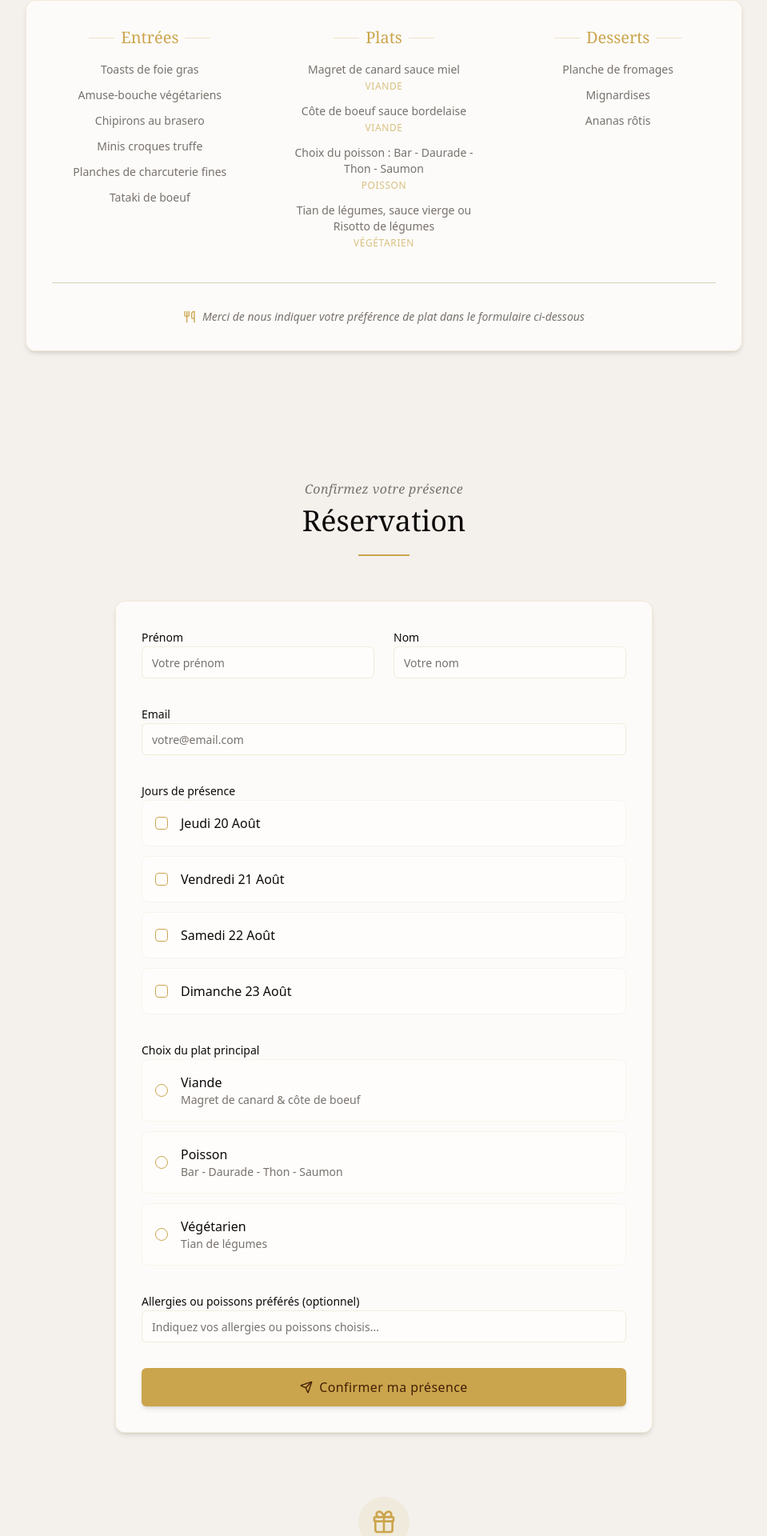
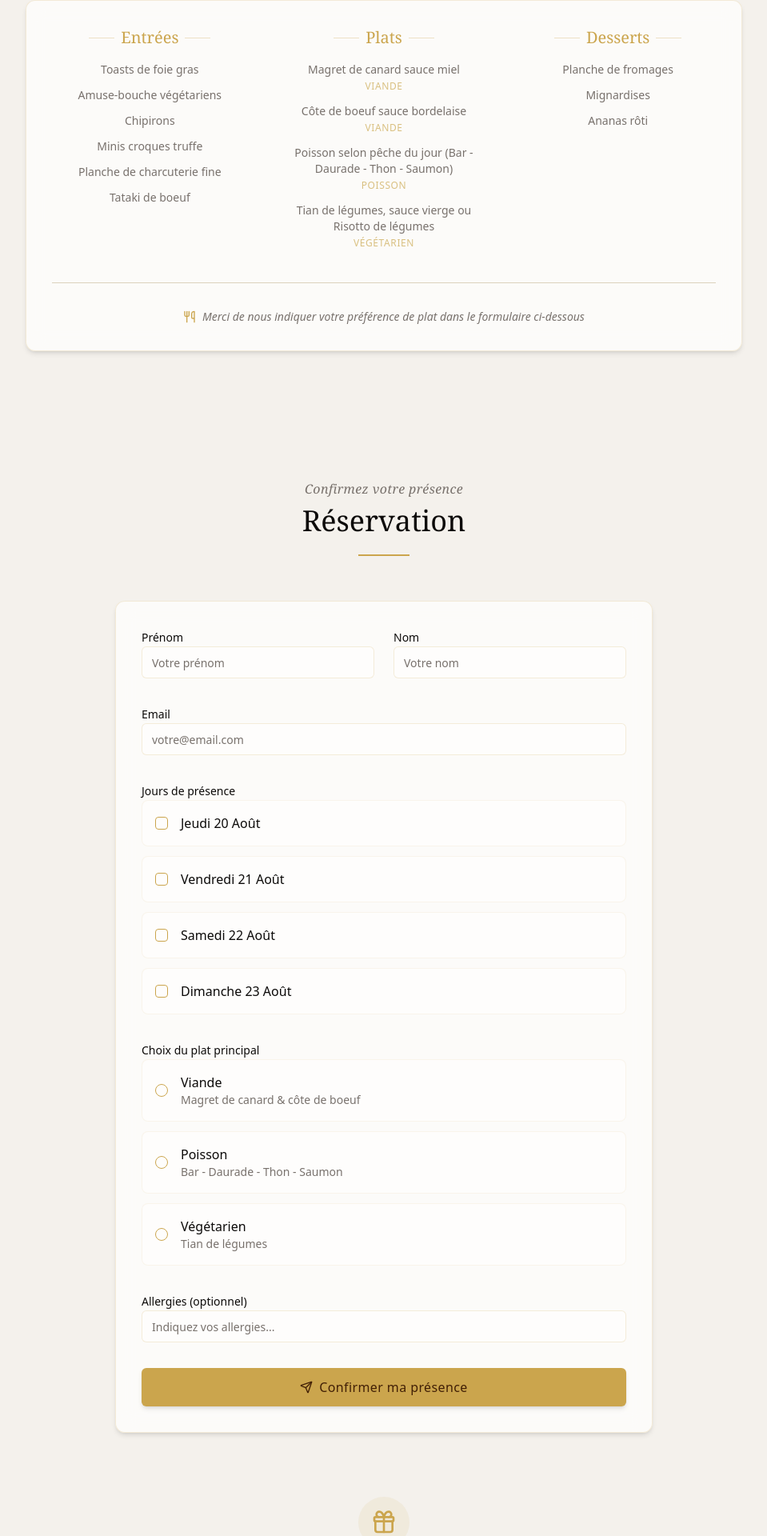
Before and after one commit to nicochnz/wedding_website, a Next.js app: page / in a window 1280 px wide. Shown: the part 1032-2952 px from the top of the page at 80% size, without its empty margins (160-1119 px from the left). Built offline with nearby package versions, Linux system fonts and the light colour scheme.

Commit message:
change: menu

```diff
--- a/app/menusection.tsx
+++ b/app/menusection.tsx
@@ -4,21 +4,21 @@ const menuItems = {
   entrees: [
     'Toasts de foie gras',
     'Amuse-bouche végétariens',
-    'Chipirons au brasero',
+    'Chipirons',
     'Minis croques truffe',
-    'Planches de charcuterie fines',
+    'Planche de charcuterie fine',
     'Tataki de boeuf',
   ],
   plats: [
     { name: 'Magret de canard sauce miel', type: 'Viande' },
     { name: 'Côte de boeuf sauce bordelaise', type: 'Viande' },
-    { name: 'Choix du poisson : Bar - Daurade - Thon - Saumon', type: 'Poisson' },
+    { name: 'Poisson selon pêche du jour (Bar - Daurade - Thon - Saumon)', type: 'Poisson' },
     { name: 'Tian de légumes, sauce vierge ou Risotto de légumes', type: 'Végétarien' },
   ],
   desserts: [
     'Planche de fromages',
     'Mignardises',
-    'Ananas rôtis',
+    'Ananas rôti',
   ],
 };
 
--- a/app/programmesection.tsx
+++ b/app/programmesection.tsx
@@ -69,20 +69,20 @@ const ProgrammeSection = () => {
       <div className="container mx-auto px-4">
         <div className="text-center mb-12">
           <p className="text-elegant text-muted-foreground mb-2">Le déroulement</p>
-          <h2 className="heading-section gold-underline pb-4">Programme du Week-end</h2>
+          <h2 className="heading-section gold-underline pb-4 md:text-4xl text-3xl">Programme du Week-end</h2>
         </div>
 
         {/* Info Box */}
         <div className="max-w-3xl mx-auto mb-16">
-          <div className="bg-white/60 backdrop-blur-md border border-primary/20 rounded-lg p-6 shadow-sm flex flex-col md:flex-row gap-4 items-start md:items-center text-sm text-muted-foreground leading-relaxed">
+          <div className="bg-white/60 backdrop-blur-md border border-primary/20 rounded-lg p-6 shadow-sm flex flex-col md:flex-row gap-4 items-center text-sm text-muted-foreground leading-relaxed text-center md:text-left">
             <div className="shrink-0 p-3 bg-primary/10 rounded-full text-primary">
               <Info className="w-5 h-5" />
             </div>
             <div>
-              <p className="mb-2">
+              <p className="mb-2 text-left">
                 <span className="font-medium text-foreground">Activités & Détente :</span> Dans le domaine, profitez de la piscine, du spa, du terrain de pétanque, du ping-pong, du baby-foot, du terrain de beach-volley, des jeux de société, etc.
               </p>
-              <p>
+              <p className="text-left ">
                 <span className="font-medium text-foreground">À ne pas oublier :</span> Vos lunettes de soleil, maillot de bain, bouteille d&apos;eau et tenue de sport !
               </p>
             </div>
--- a/app/rsvpform.tsx
+++ b/app/rsvpform.tsx
@@ -180,12 +180,12 @@ const RSVPForm = () => {
             {/* Allergies */}
             <div className="space-y-2">
               <Label htmlFor="allergies" className="text-sm font-medium">
-                Allergies ou poissons préférés (optionnel)
+                Allergies (optionnel)
               </Label>
               <Input
                 id="allergies"
                 name="allergies"
-                placeholder="Indiquez vos allergies ou poissons choisis..."
+                placeholder="Indiquez vos allergies..."
                 className="bg-white/50 border-primary/20 focus:ring-primary focus:border-primary"
               />
             </div>
```
